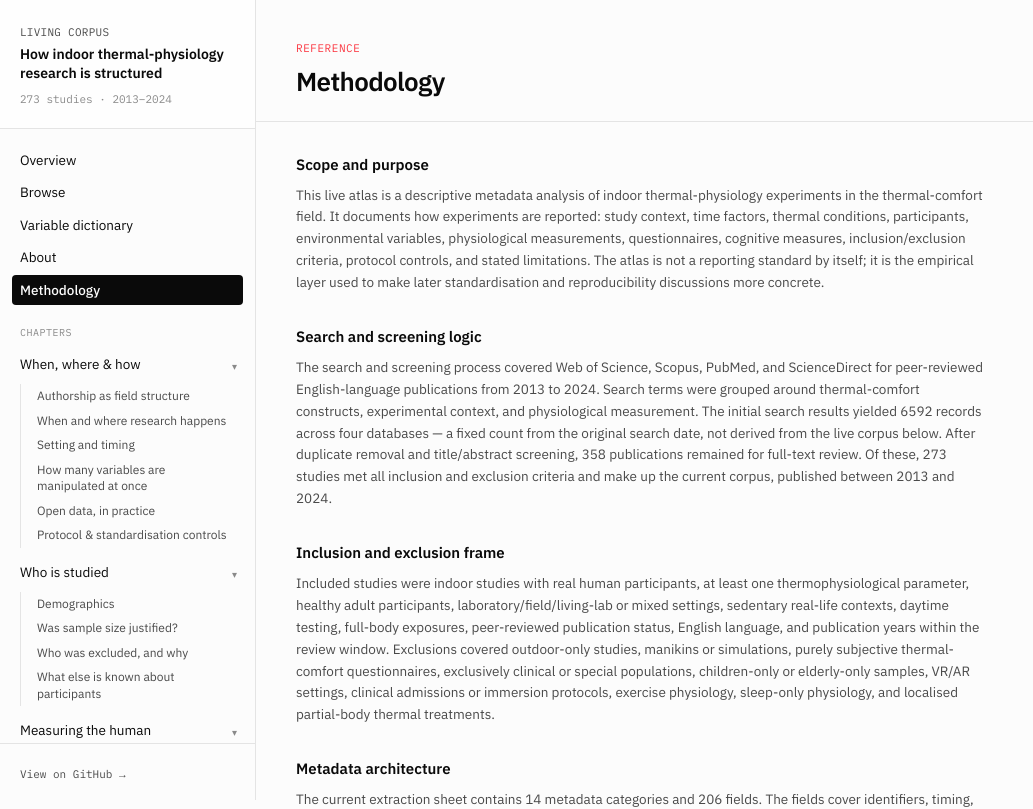
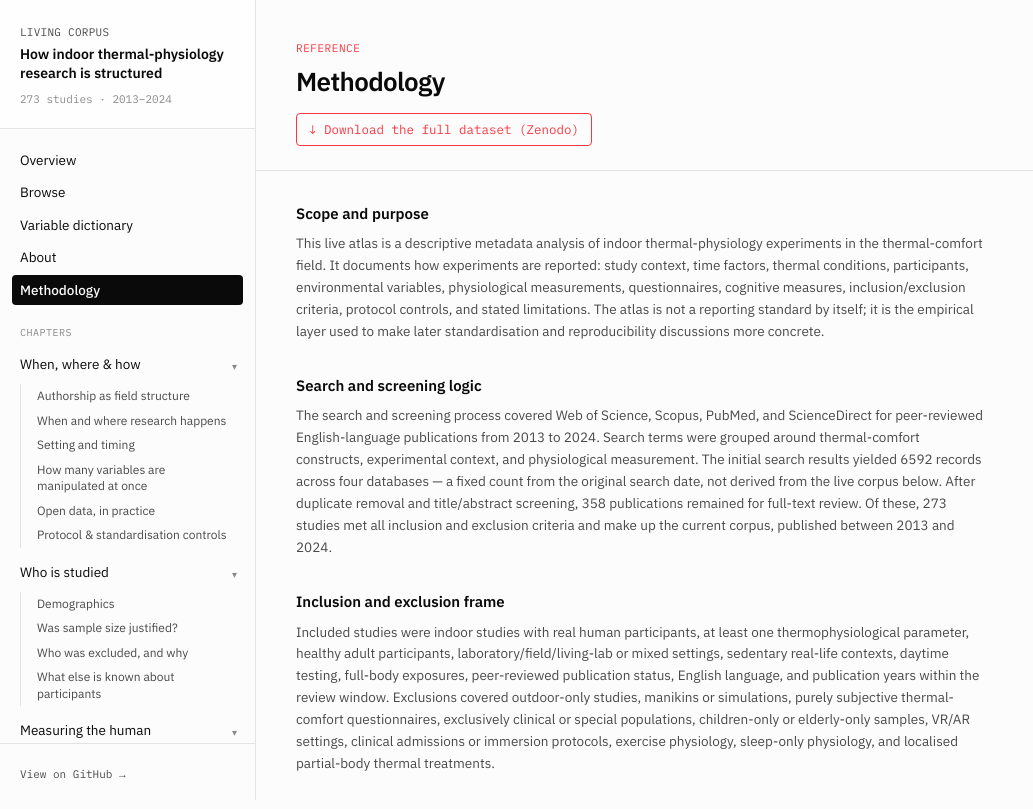
Before and after one commit to bilgekobas/indoor-thermal-physiology-metadata-atlas, a React (Vite) app: page /methodology in a window 1280 px wide. Shown: the top 809 px of the page, without its empty margins (0-1033 px from the left). Built offline with nearby package versions, Linux system fonts and the light colour scheme.

Commit message:
data download link added

```diff
--- a/src/components/PageHeader.jsx
+++ b/src/components/PageHeader.jsx
@@ -1,4 +1,4 @@
-export default function PageHeader({ eyebrow, title, description }) {
+export default function PageHeader({ eyebrow, title, description, children }) {
   return (
     <div className="px-10 pt-10 pb-6 border-b border-line">
       {eyebrow && (
@@ -12,6 +12,7 @@ export default function PageHeader({ eyebrow, title, description }) {
           {description}
         </p>
       )}
+      {children && <div className="mt-4">{children}</div>}
     </div>
   )
 }
--- a/src/pages/Browse.jsx
+++ b/src/pages/Browse.jsx
@@ -95,7 +95,16 @@ export default function Browse({ data }) {
         eyebrow="Explore"
         title="Browse studies"
         description="Filter the corpus by experiment type, country, signal, or publication year. Each row is one publication-experiment unit."
-      />
+      >
+        <a
+          href="https://zenodo.org/records/20218318"
+          target="_blank"
+          rel="noopener noreferrer"
+          className="inline-flex items-center gap-1.5 px-3 py-1.5 rounded border border-coreaccent text-coreaccent text-[12.5px] font-data hover:bg-coreaccent hover:text-white transition-colors"
+        >
+          ↓ Download the full dataset (Zenodo)
+        </a>
+      </PageHeader>
 
       <div className="px-10 py-5 border-b border-line flex flex-wrap gap-3 items-center bg-white/30">
         <input type="text" placeholder="Search title, author, journal, DOI, signal…" value={query} onChange={(e) => setQuery(e.target.value)} className="px-3 py-1.5 rounded border border-line text-[13px] w-80 bg-white" />
--- a/src/pages/Methodology.jsx
+++ b/src/pages/Methodology.jsx
@@ -6,7 +6,16 @@ export default function Methodology({ data }) {
   const { summary } = data
   return (
     <div>
-      <PageHeader eyebrow="Reference" title="Methodology" />
+      <PageHeader eyebrow="Reference" title="Methodology">
+        <a
+          href="https://zenodo.org/records/20218318"
+          target="_blank"
+          rel="noopener noreferrer"
+          className="inline-flex items-center gap-1.5 px-3 py-1.5 rounded border border-coreaccent text-coreaccent text-[12.5px] font-data hover:bg-coreaccent hover:text-white transition-colors"
+        >
+          ↓ Download the full dataset (Zenodo)
+        </a>
+      </PageHeader>
 
       <div className="px-10 py-8 max-w-3xl space-y-8">
         <section>
```
